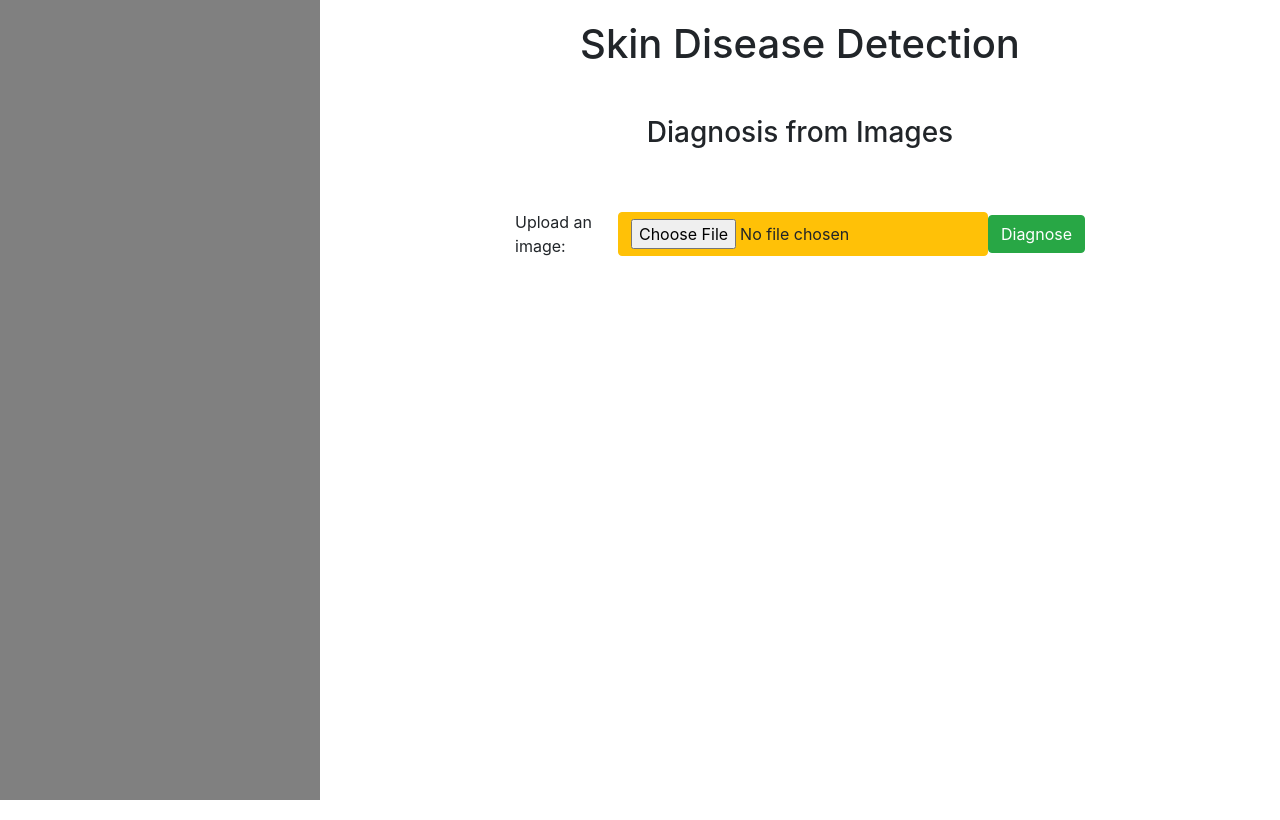
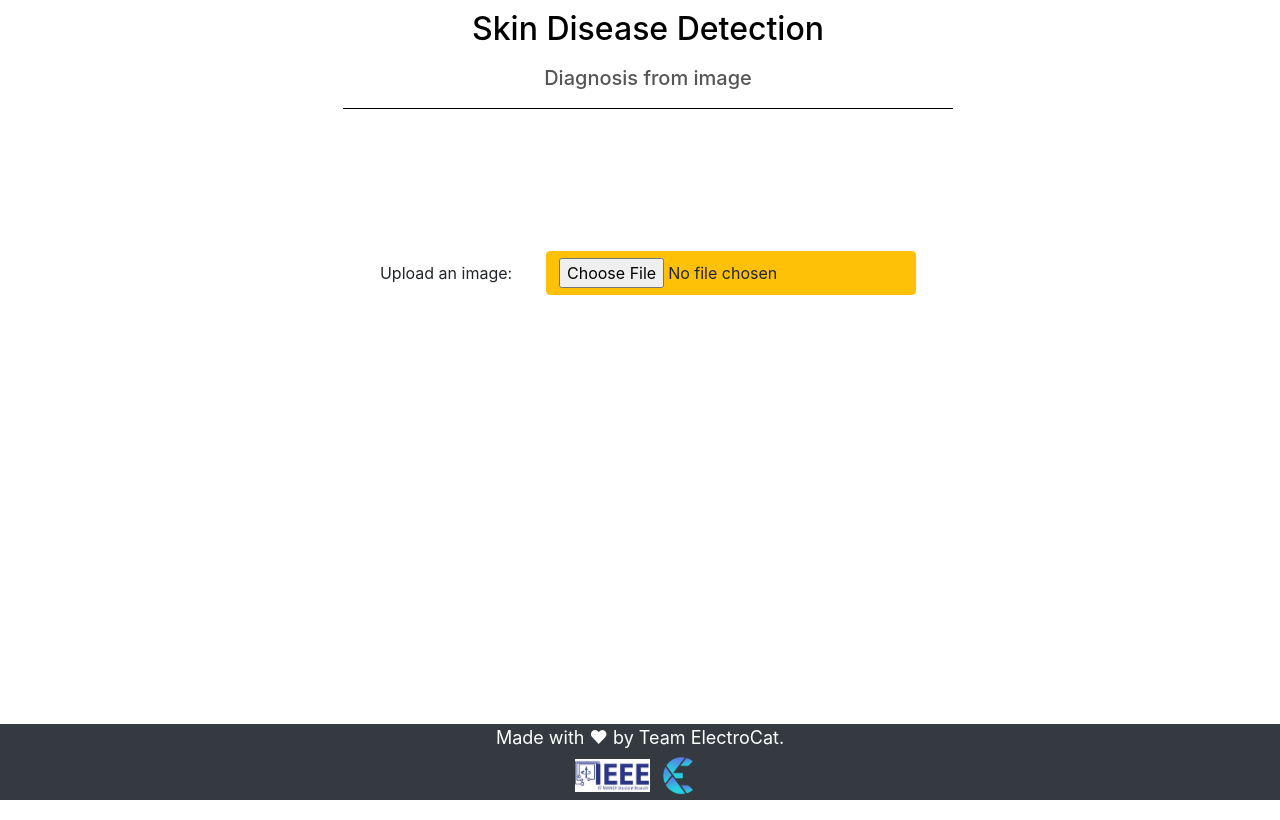
Before and after one commit to cannibalcheeseburger/Skin-Disease-Detector, a FastAPI app: page / in a window 1280 px wide. Run offline with FastAPI, Linux system fonts and the light colour scheme; some libraries are stand-ins or nearby versions.

Commit message:
frontend 9/10

```diff
--- a/static/styles.css
+++ b/static/styles.css
@@ -4,10 +4,28 @@
   box-sizing: border-box;
 }
 
-h1,
+body {
+  overflow-y: scroll;
+  margin-bottom: 100px;
+}
+
+h1 {
+  padding: 10px;
+  font-size: 32px;
+  text-align: center;
+  color: black;
+}
+
 h3 {
-  padding: 20px;
+  padding: 10px;
+  padding-top: 0;
+  font-size: 20px;
   text-align: center;
+  color: rgb(87, 85, 85);
+}
+
+.topbar {
+  border-bottom: 1px black solid;
 }
 
 .loading {
@@ -18,36 +36,81 @@ h3 {
 .loading img {
   display: block;
   margin: auto;
+  margin-top: 50px;
 }
 
 .row {
 }
 
-.sidebar {
-  background-color: grey;
-  height: 100vh;
-}
-
 .workarea {
-  margin: auto;
   margin-top: 0;
-}
-
-.topbar {
+  margin-left: 8px;
 }
 
 .bottombar {
   padding: 20px;
   display: flex;
   align-items: center;
-  margin-top: 20px;
+  margin-top: 20%;
 }
 
 label {
   margin: auto;
 }
 
-button {
+input {
   margin: auto;
-  display: block;
 }
+
+.bottombarr button {
+  display: none;
+  margin: auto;
+  /* visibility: hidden; */
+  margin-top: 20px;
+}
+
+.information {
+  visibility: hidden;
+  margin-top: 32px;
+  background-color: blanchedalmond;
+  padding: 10px;
+}
+
+.dis-image-div {
+  text-align: center;
+}
+
+.dis-image-div img {
+  width: 200px;
+}
+
+.information h1 {
+  color: rgb(56, 55, 55);
+}
+
+#info-symptoms,
+#info-summary,
+li {
+  padding: 6px;
+  padding-left: 14px;
+}
+
+.footer {
+  position: fixed;
+  bottom: 0;
+  text-align: center;
+  color: white;
+  font-size: 18px;
+}
+
+.footer p {
+  margin-bottom: 0;
+}
+
+#mandi {
+  width: 75px;
+}
+
+#electro {
+  width: 50px;
+}
--- a/templates/index.html
+++ b/templates/index.html
@@ -10,37 +10,76 @@
 <body>
     <div class="container-fluid">
         <div class="row">
-            <div class="col-md-3 sidebar"></div>
+            <div class="col-md-3 sidebar">
+
+
+
+
+            </div>
             <div class="col-12 col-md-6 workarea">
                 <div class="topbar">
+
                     <h1>Skin Disease Detection</h1>
-                    <h3>Diagnosis from Images</h3>
+
+
+                    <h3>Diagnosis from image</h3>
                 </div>
 
                 <div class="loading"><img src="/static/load.svg"></div>
                 <div class="bottombar">
 
                     <label for="image_file">Upload an image:</label>
-                    <input class="btn btn-warning " type="file" id="image_file" name="myfile">
+                    <input class="btn btn-warning " type="file" id="image_file" name="myfile" accept="image/*" />
+                </div>
+                <div class="bottombarr"><button class="btn btn-success" onclick="predictImage()"> Diagnose </button>
+                </div>
 
-                    <button class="btn btn-success" onclick="predictImage()"> Diagnose </button>
+                <div class="information">
+                    <div class="dis-image-div">
+                        <img src='#' alt="img" id="dis-image">
+                    </div>
+                    <h1 id="info-disease"></h1>
+                    <h4>Summary</h4>
+                    <ul id="info-summary"></ul>
+
+                    <h4>Symptoms</h4>
+                    <ul id="info-symptoms"></ul>
+
+                    <h4>Duration</h4>
+                    <p id="info-duration"></p>
+
                 </div>
             </div>
 
 
         </div>
     </div>
+
+    <div class="footer bg-dark w-100">
+        <p>Made with &hearts; by Team ElectroCat.</p>
+        <img id='mandi' src="/static/ieee_logo.png" alt="IEEE Mandi">
+
+        <img id='electro' src="/static/electrothon_logo.png" alt="Electrothon">
+
+    </div>
+
 </body>
 
 <script>
+
+    document.getElementById('image_file').onchange = function () {
+        $('.btn-success').css("display", "block")
+    };
+
     function predictImage() {
+
         $('.loading').css("display", "block");
-        $('.bottombar').css("visibility", "hidden");
+        $('.bottombar, .bottombarr, .btn-success').css("display", "none");
+
         var files = document.getElementById("image_file").files
         var formData = new FormData();
         var endpoint = '/predict';
         formData.append('image', files[0])
-
 
         $.ajax({
             type: 'POST',
@@ -51,17 +90,62 @@
             processData: false,
             success: function (data) {
 
-                swal({
-                    title: data["Disease"],
-                    text: data["Summary"],
-                    icon: "info",
-                })
+                $('.information').css("visibility", "visible")
+
+                $('#info-disease').text(data["Disease"])
+                $("#info-duration").text(data["Duration"])
+
+                var summ = document.getElementById("info-summary")
+                var itr = data["Summary"]
+                if (itr) {
+                    for (var i = 0; i < itr.length; i++) {
+                        var ele = document.createElement("li");
+                        var text = itr[i];
+                        ele.textContent = text
+                        summ.appendChild(ele)
+                    }
+                }
+
+                // for symptoms
+                var symp = document.getElementById("info-symptoms")
+                var itr = data["Symptoms"]
+                if (itr) {
+                    for (var i = 0; i < itr.length; i++) {
+                        var ele = document.createElement("li");
+                        var text = itr[i];
+                        ele.textContent = text
+                        symp.appendChild(ele)
+                    }
+                }
+
+                if (files[0]) {
+                    var reader = new FileReader();
+
+                    reader.onload = function (e) {
+                        $('#dis-image')
+                            .attr('src', e.target.result);
+                    };
+
+                    reader.readAsDataURL(files[0]);
+                }
+
+
+                // swal({
+                //     title: data["Disease"],
+                //     text: data["Summary"],
+                //     icon: "info",
+                // })
             }
 
         }).then(() => {
             $('.loading').css("display", "none");
-            $('.bottombar').css("visibility", "visible");
+
         });
 
     }
+
+    function predictAgain() {
+        $('.bottombar, .bottombarr').css("visibility", "visible");
+        document.getElementById('image_file').value = "";
+    }
 </script>
```
Also changed, not shown: main.py (+5 -2 lines), static/electrothon_logo.png (added), static/ieee_logo.png (added).
